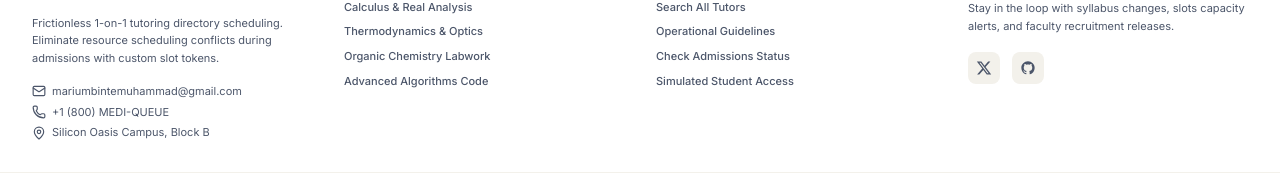
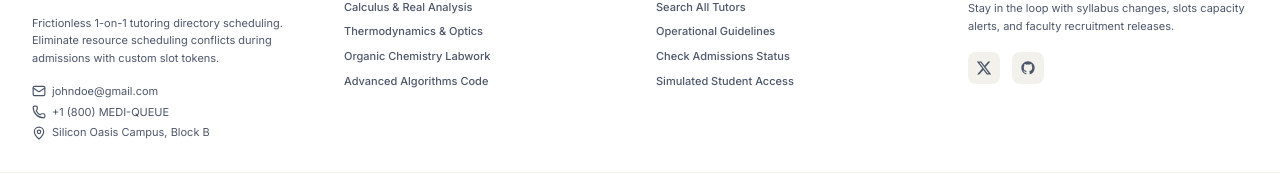
Before and after one commit to marium0908/Mediqueue, a React (Vite) app: page / in a window 1280 px wide. Shown: the part 2565-2739 px from the top of the page. Built offline with nearby package versions, Linux system fonts and the light colour scheme.

Commit message:
Update App.jsx

```diff
--- a/src/App.jsx
+++ b/src/App.jsx
@@ -467,7 +467,7 @@ function RootAppContent() {
             <div className="space-y-1.5 text-[11px] text-slate-450">
               <p className="flex items-center gap-1.5">
                 <Mail className="h-3.5 w-3.5 text-slate-405" />
-                <span>mariumbintemuhammad@gmail.com</span>
+                <span>johndoe@gmail.com</span>
               </p>
               <p className="flex items-center gap-1.5">
                 <Phone className="h-3.5 w-3.5 text-slate-405" />
```
